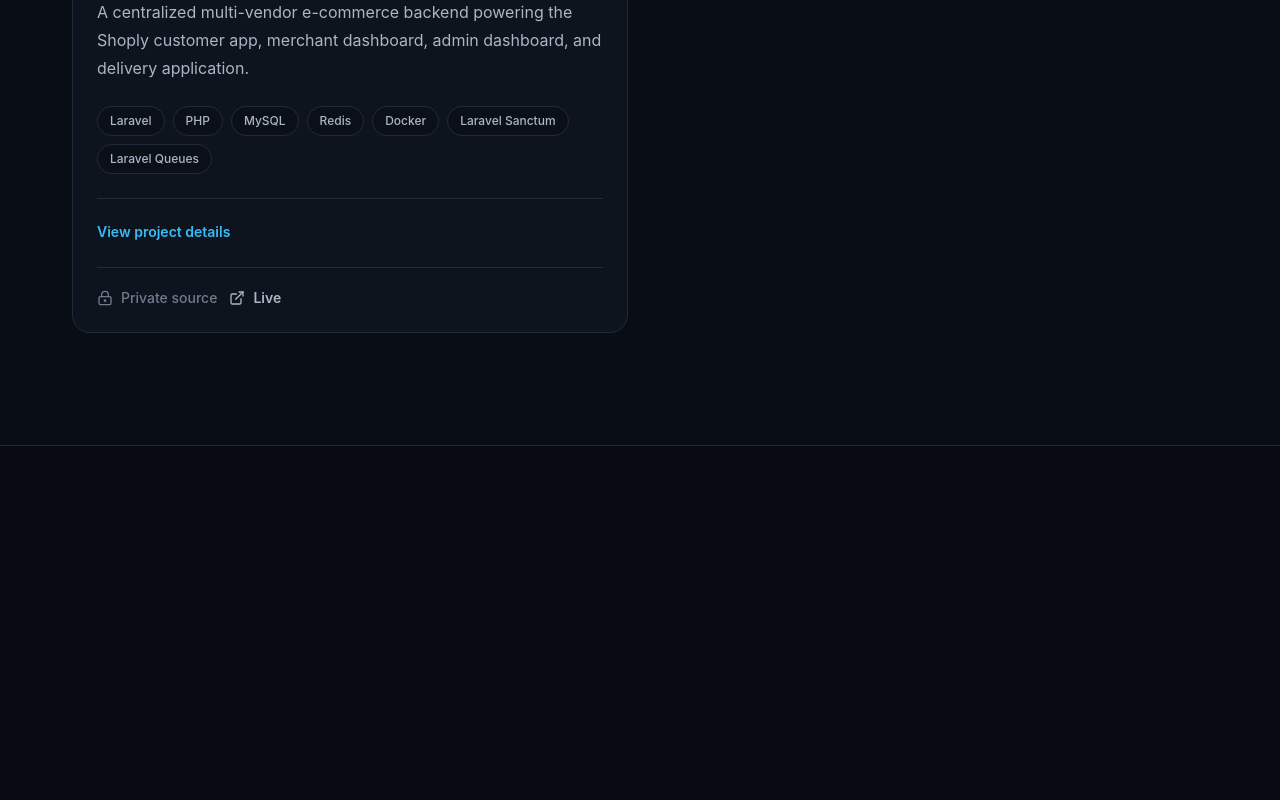
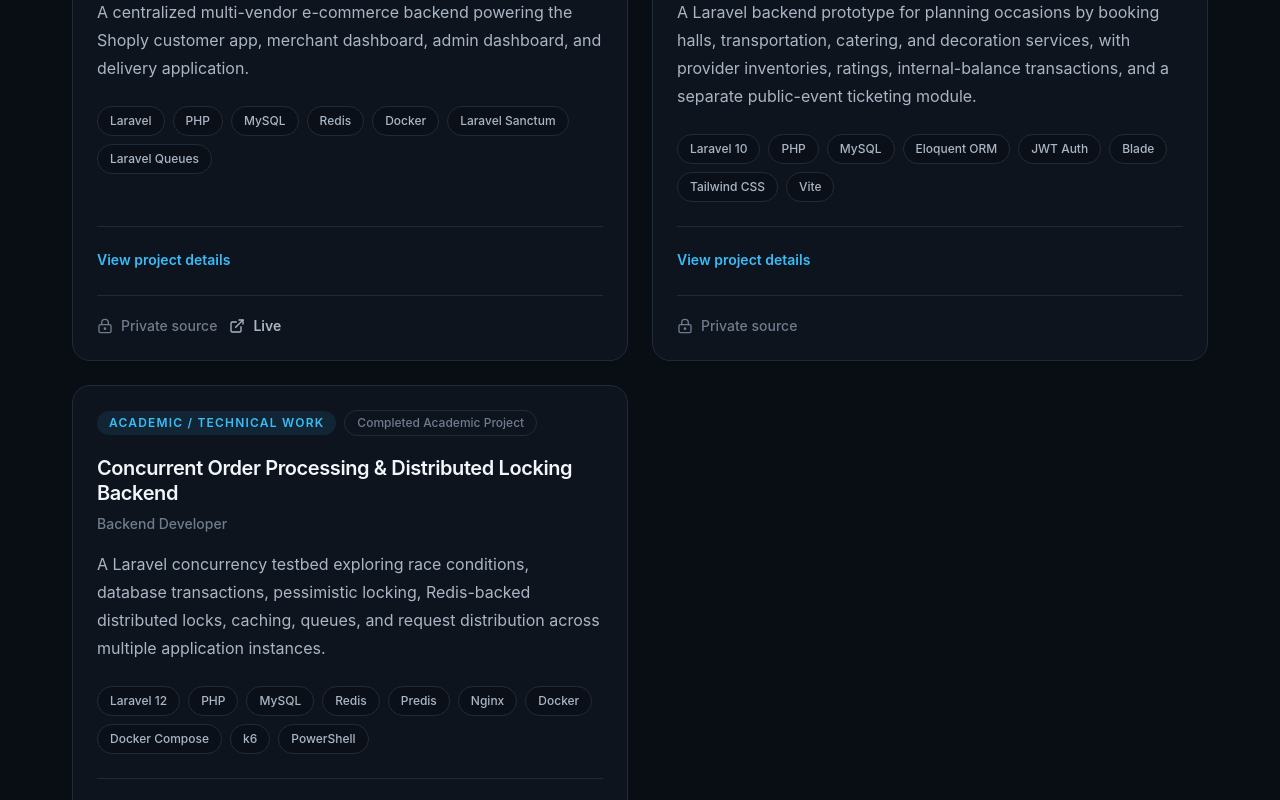
Before and after one commit to Anas-Bassit/anas_portfolio, a React (Vite) app: page / in a window 1280 px wide. Shown: the part 2980-3780 px from the top of the page. Before the commit the page ends 3426 px from the top, so only its background shows below. Built offline with nearby package versions, Linux system fonts and the light colour scheme.

Commit message:
add projects

```diff
--- a/src/data/projects.ts
+++ b/src/data/projects.ts
@@ -69,5 +69,134 @@ export const projects: readonly Project[] = [
     sourceVisibility: "private",
     featured: true,
     caseStudyAvailable: true,
-    }
+    },
+    {
+    id: "event-services-marketplace",
+    title: "Event Services Marketplace & Ticketing API",
+
+    shortDescription:
+        "A Laravel backend prototype for planning occasions by booking halls, transportation, catering, and decoration services, with provider inventories, ratings, internal-balance transactions, and a separate public-event ticketing module.",
+
+    category: "personal",
+    kind: "project",
+
+    status: "Functional Prototype",
+    role: "Backend Developer",
+
+    problem:
+        "Planning an occasion can require coordinating multiple service providers such as halls, transportation, catering, and decoration while keeping bookings, availability, inventory, and costs connected in one workflow.",
+
+    solution:
+        "Built a Laravel-based backend that lets clients assemble occasion orders from multiple service providers, while owners manage their services and bookings, with an additional module for public events and ticket purchases.",
+
+    backendWork: [
+        "Designed REST-style endpoints for authentication, occasion orders, service discovery, bookings, ratings, and ticket purchases.",
+        "Modeled users, halls, cars, restaurants, decorations, inventory items, orders, events, tickets, images, and ratings using Eloquent ORM.",
+        "Implemented JWT bearer authentication alongside a partial session-based owner workflow.",
+        "Built business rules around hall capacity, occasion category, date availability, account balance, and provider inventory.",
+        "Implemented service booking flows and internal balance transfers between clients and service owners.",
+        "Added multipart media uploads using Laravel filesystem storage.",
+    ],
+
+    highlights: [
+        "Multi-provider occasion workflow combining halls, transportation, catering, and decoration services.",
+        "Category, capacity, and date-based filtering for service discovery.",
+        "Internal account-balance model for bookings and ticket purchases.",
+        "Provider inventory and service rating functionality.",
+        "Separate public-event listing and ticket-purchase module.",
+    ],
+
+    architecture: [
+        "Conventional Laravel MVC architecture using routes, controllers, Eloquent models, and MySQL.",
+        "JSON API behavior is primarily controller-driven, with business logic and persistence handled directly inside controllers.",
+        "Includes a partial Blade and Tailwind CSS interface for service-owner and administrative workflows.",
+    ],
+
+    integrations: [
+        "Laravel Filesystem Storage",
+        "JWT Authentication",
+        "SMTP Configuration",
+    ],
+
+    technologies: [
+        "Laravel 10",
+        "PHP",
+        "MySQL",
+        "Eloquent ORM",
+        "JWT Auth",
+        "Blade",
+        "Tailwind CSS",
+        "Vite",
+    ],
+
+    sourceVisibility: "private",
+
+    featured: false,
+    caseStudyAvailable: true,
+    },
+    {
+    id: "concurrent-order-processing-backend",
+    title: "Concurrent Order Processing & Distributed Locking Backend",
+
+    shortDescription:
+        "A Laravel concurrency testbed exploring race conditions, database transactions, pessimistic locking, Redis-backed distributed locks, caching, queues, and request distribution across multiple application instances.",
+
+    category: "academic",
+    kind: "technical-project",
+
+    status: "Completed Academic Project",
+    role: "Backend Developer",
+
+    problem:
+        "Concurrent order requests can oversell limited inventory when multiple application instances read and update the same stock without proper coordination.",
+
+    solution:
+        "Built multiple order-processing strategies to compare unsafe stock updates, transactional row locking, Redis-backed distributed locking, rollback behavior, caching, and synchronous versus queued background processing.",
+
+    backendWork: [
+        "Built product, order, order-item, and invoice persistence using Laravel, Eloquent, and MySQL.",
+        "Implemented atomic order processing using database transactions and pessimistic row-level locking.",
+        "Implemented Redis-backed distributed locks for coordinating stock updates across multiple application instances.",
+        "Added Redis caching with cache warming, hit/miss behavior, TTL handling, and explicit invalidation.",
+        "Implemented database-queued jobs for invoice generation, notifications, simulations, and sales-processing workloads.",
+        "Containerized three Laravel application instances behind an Nginx load balancer and created PowerShell and k6 concurrency tests.",
+    ],
+
+    highlights: [
+        "Controlled race-condition and overselling demonstration.",
+        "Pessimistic database locking with SELECT ... FOR UPDATE.",
+        "Cross-instance distributed locking using Redis.",
+        "Three Laravel application instances behind Nginx round-robin load balancing.",
+        "Synchronous versus queued background-processing experiments.",
+        "PowerShell and k6 stress-testing and cache benchmark tooling.",
+    ],
+
+    architecture: [
+        "Nginx distributes incoming requests across three Laravel containers.",
+        "All Laravel instances share the same MySQL database.",
+        "A shared Redis instance provides caching and distributed locking.",
+        "Background jobs use Laravel's database queue and require a separately started worker.",
+    ],
+
+    technologies: [
+        "Laravel 12",
+        "PHP",
+        "MySQL",
+        "Redis",
+        "Predis",
+        "Nginx",
+        "Docker",
+        "Docker Compose",
+        "k6",
+        "PowerShell",
+    ],
+
+    githubUrl:
+        "https://github.com/Anas-Bassit/High-Performance-E-Commerce-Backend-Engine",
+
+    sourceVisibility: "public",
+
+    featured: false,
+    caseStudyAvailable: true,
+    },
 ];
```
